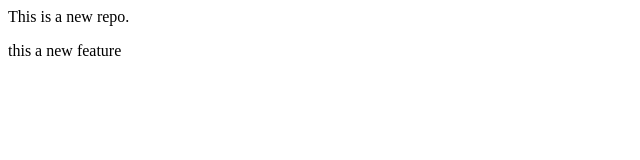
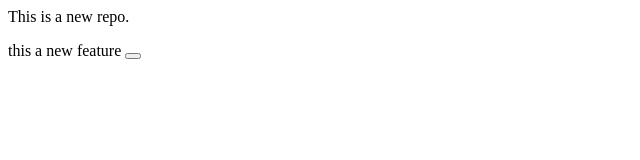
Before and after one commit to subhforcode/localrepo, a plain HTML site: page index.html in a window 1280 px wide. Shown: the full height of the page, 0-640 px from the left. Drawn offline with Linux system fonts and the light colour scheme.

Commit message:
add button

```diff
--- a/index.html
+++ b/index.html
@@ -1,4 +1,4 @@
 <p>
     This is a new repo.
 </p>
-<p>this a new feature</p>
+<p>this a new feature <button></button></p>
```
